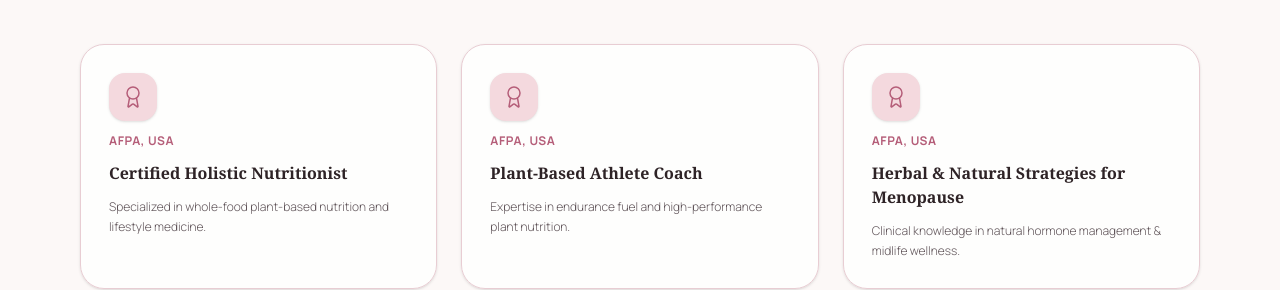
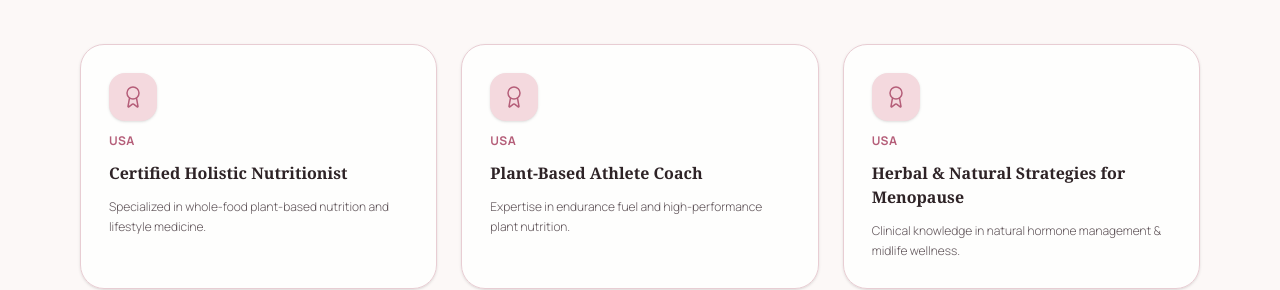
Before and after one commit to Abhilash-Jaiswal/portfolio, a React (Vite) app in the folder client/: page /portfolio/press in a window 1280 px wide. Shown: the part 1041-1331 px from the top of the page. Built offline with nearby package versions, Linux system fonts and the light colour scheme; a web font is replaced by a local one.

Commit message:
Achievement page modification

```diff
--- a/client/src/components/sections/AchievementsSection.jsx
+++ b/client/src/components/sections/AchievementsSection.jsx
@@ -61,9 +61,9 @@ const milestones = [
 ];
 
 const credentials = [
-  { title: "Certified Holistic Nutritionist", org: "AFPA, USA", detail: "Specialized in whole-food plant-based nutrition and lifestyle medicine." },
-  { title: "Plant-Based Athlete Coach", org: "AFPA, USA", detail: "Expertise in endurance fuel and high-performance plant nutrition." },
-  { title: "Herbal & Natural Strategies for Menopause", org: "AFPA, USA", detail: "Clinical knowledge in natural hormone management & midlife wellness." },
+  { title: "Certified Holistic Nutritionist", org: "USA", detail: "Specialized in whole-food plant-based nutrition and lifestyle medicine." },
+  { title: "Plant-Based Athlete Coach", org: "USA", detail: "Expertise in endurance fuel and high-performance plant nutrition." },
+  { title: "Herbal & Natural Strategies for Menopause", org: "USA", detail: "Clinical knowledge in natural hormone management & midlife wellness." },
   { title: "Goldman Sachs 10,000 Women Graduate", org: "NSRCEL, IIM Bangalore", detail: "Rigorous business strategy & growth framework for women entrepreneurs." },
   { title: "BTech Computer Science", org: "HBTI Kanpur (2001–2005)", detail: "Engineering foundation in algorithms and software systems." },
   { title: "C-PGDBA (IT)", org: "Symbiosis Centre (2007–2009)", detail: "Postgraduate diploma in Information Technology Management." },
```
